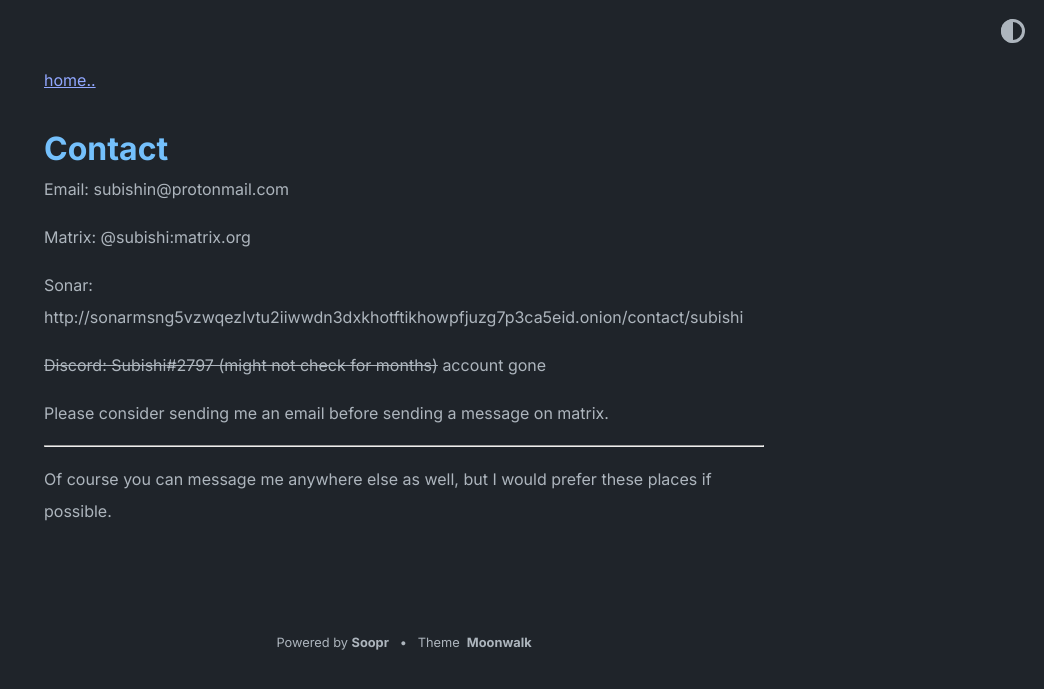
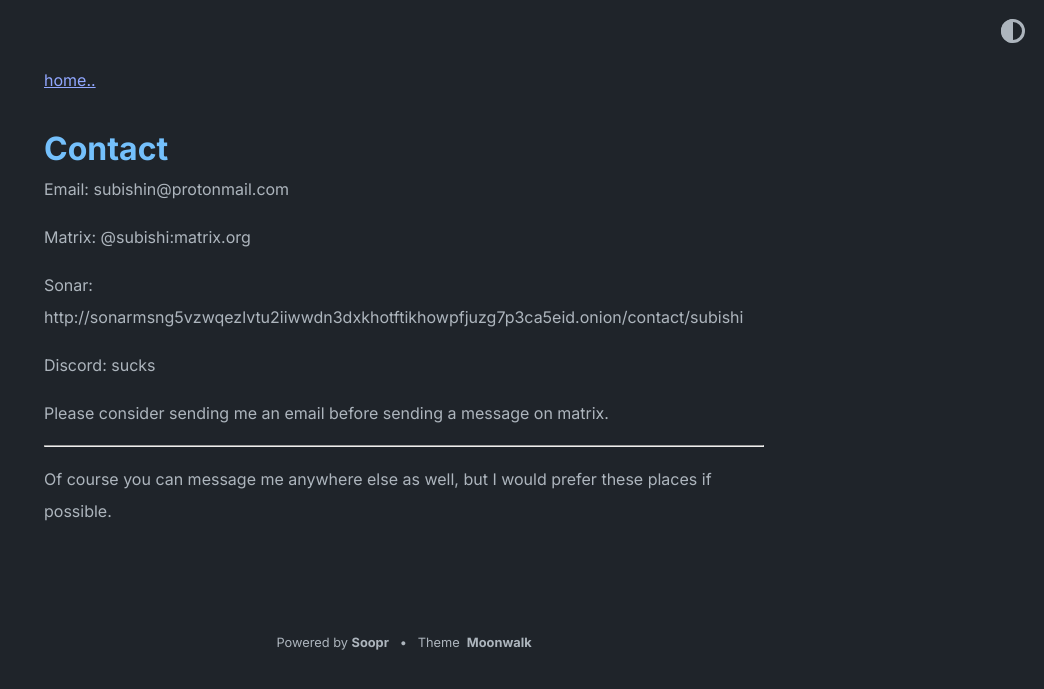
Before and after one commit to Subishi/Subishi.github.io, a Jekyll site: the page built from contact.md, in a window 1280 px wide. Shown: the top 689 px of the page, without its empty margins (236-1280 px from the left). Built offline with Jekyll 4.4.1, drawn with Linux system fonts in a browser that asks for light colours.

Commit message:
discord is not cool

```diff
--- a/contact.md
+++ b/contact.md
@@ -9,7 +9,7 @@ Matrix: @subishi:matrix.org
 
 Sonar: http://sonarmsng5vzwqezlvtu2iiwwdn3dxkhotftikhowpfjuzg7p3ca5eid.onion/contact/subishi
 
-~~Discord: Subishi#2797 (might not check for months)~~ account gone
+Discord: sucks
 
 Please consider sending me an email before sending a message on matrix.
 
```
